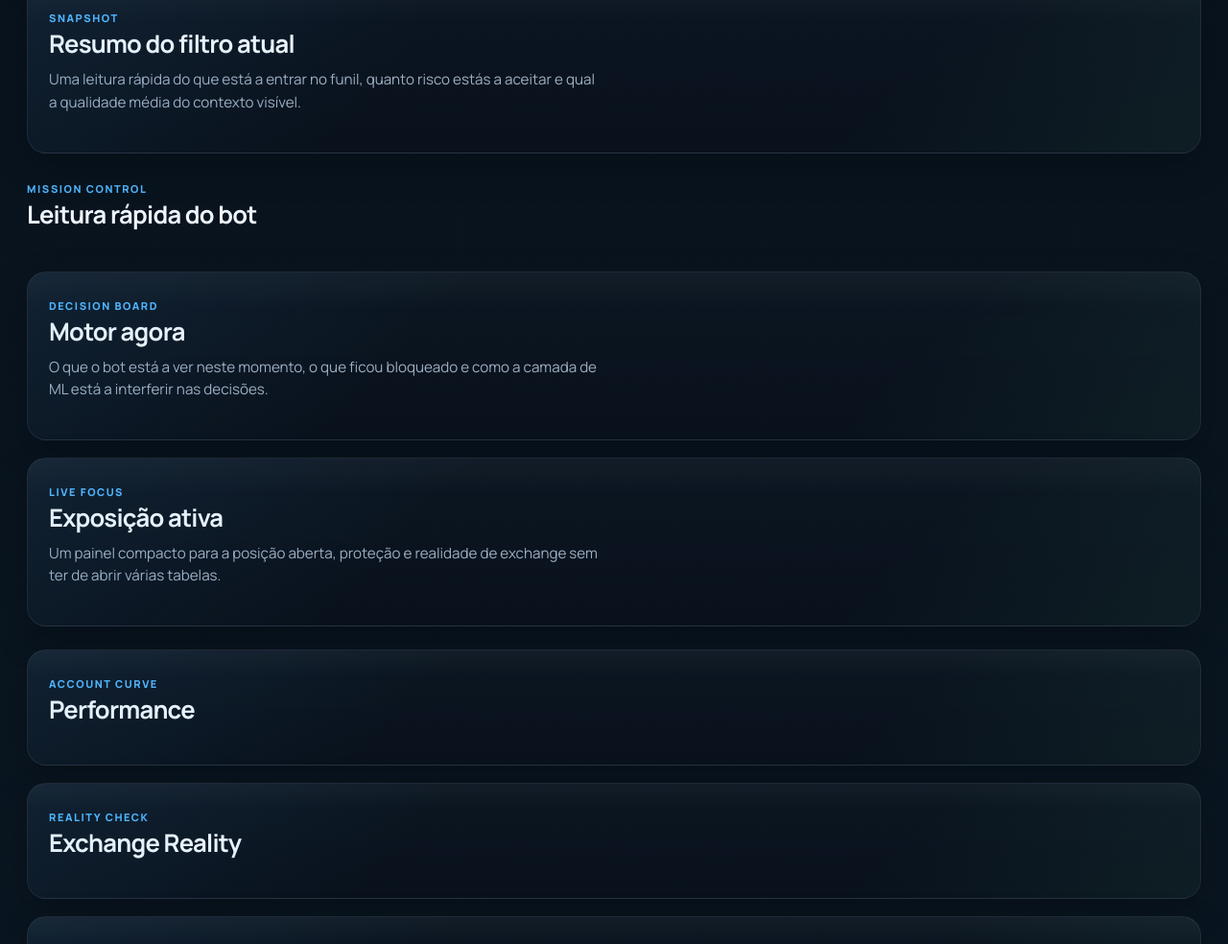
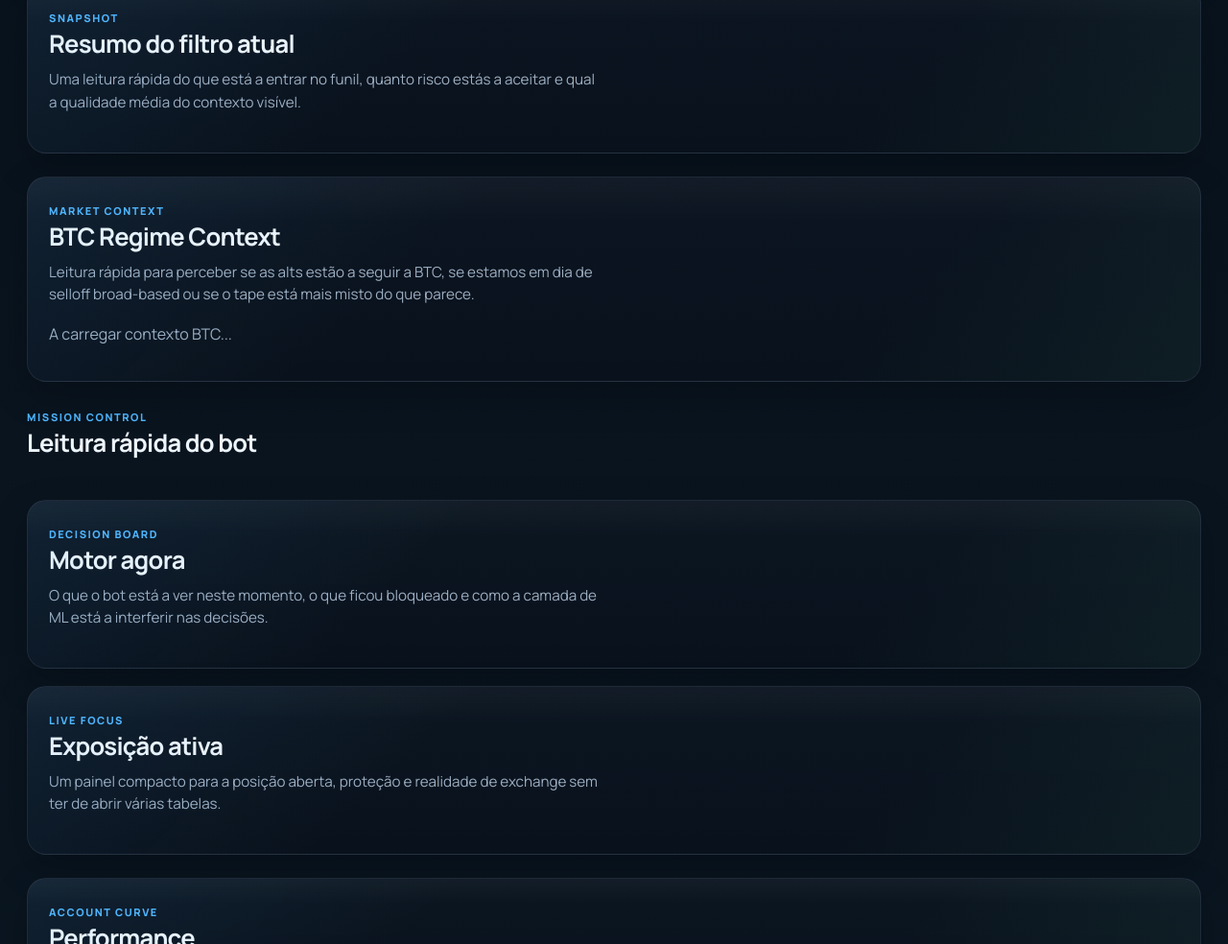
Before and after one commit to cortarelva/signals-telegram-core, a website: page dashboard/index.html in a window 1280 px wide. Shown: the part 1028-2012 px from the top of the page at 96% size. Drawn offline with nearby package versions, Linux system fonts and the light colour scheme; no server answers.

Commit message:
Sync live-tested dashboard shell from server

```diff
--- a/dashboard/index.html
+++ b/dashboard/index.html
@@ -145,6 +145,23 @@
           </div>
         </div>
         <div id="filterSummary"></div>
+      </div>
+    </section>
+
+    <section class="section">
+      <div class="card section-card">
+        <div class="section-header">
+          <div>
+            <div class="eyebrow">Market context</div>
+            <h2>BTC Regime Context</h2>
+            <p class="section-copy">
+              Leitura rápida para perceber se as alts estão a seguir a BTC, se estamos em dia de
+              selloff broad-based ou se o tape está mais misto do que parece.
+            </p>
+          </div>
+        </div>
+        <p id="btcContextSummary" class="context-summary muted">A carregar contexto BTC...</p>
+        <div id="btcContextCards" class="grid cards"></div>
       </div>
     </section>
 
```
